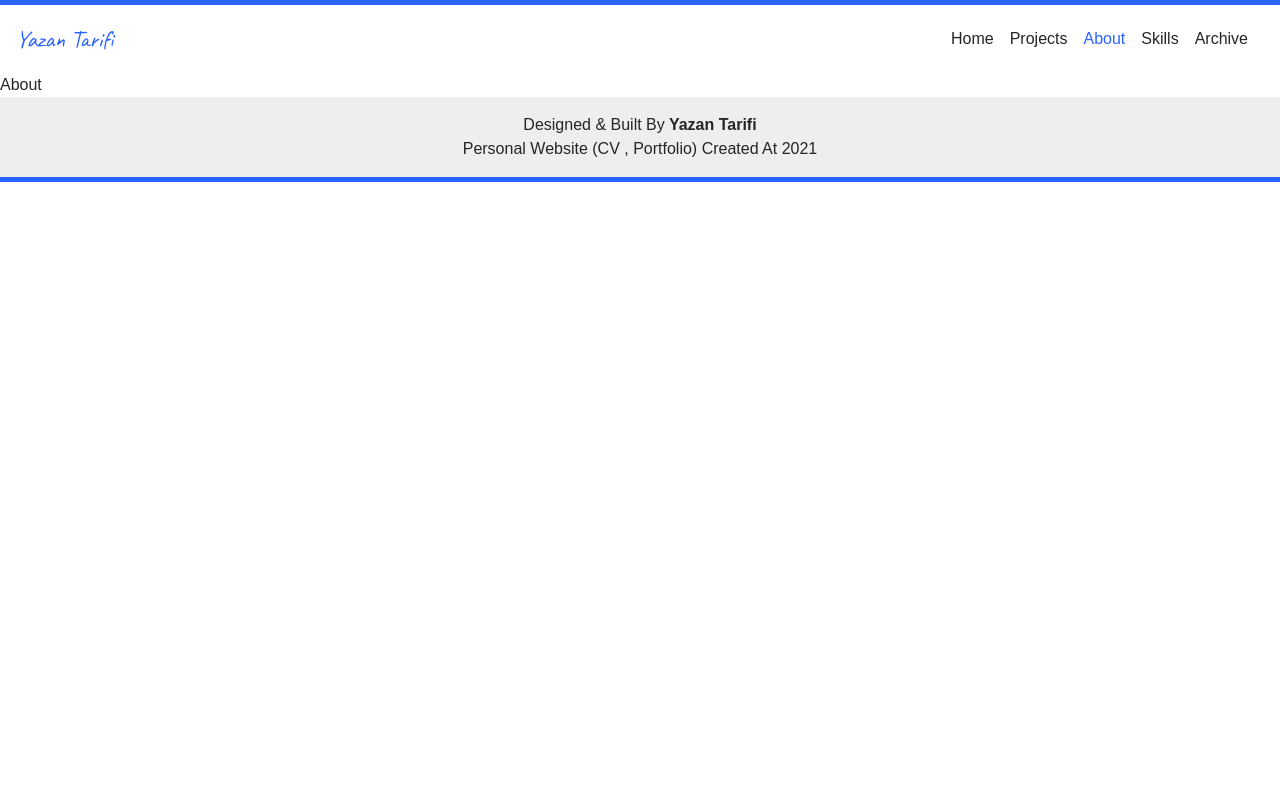
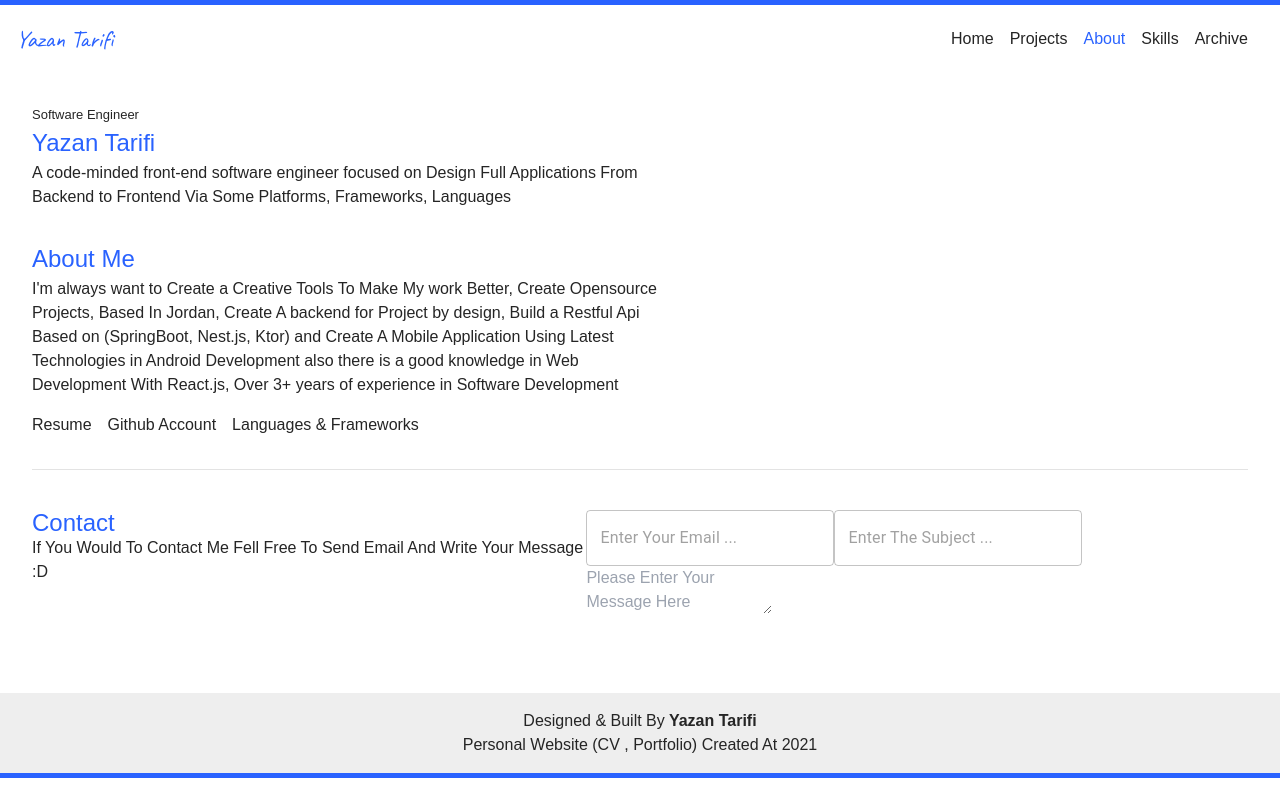
Before and after one commit to Yazan98/portfolio-next, a Next.js app: page /about in a window 1280 px wide. Built offline with nearby package versions, Linux system fonts and the light colour scheme.

Commit message:
Add Html To About Page

```diff
--- a/package.json
+++ b/package.json
@@ -11,6 +11,7 @@
   },
   "dependencies": {
     "@babel/runtime": "^7.13.17",
+    "@material-ui/core": "^4.11.3",
     "babel": "^6.23.0",
     "eslint": "7.2.0",
     "next": "10.1.3",
--- a/pages/_app.js
+++ b/pages/_app.js
@@ -2,6 +2,7 @@ import '../styles/globals.css';
 import '../styles/skills_view.css';
 import '../styles/footer_style.scss';
 import '../styles/projects.scss';
+import '../styles/about.scss';
 import React from 'react';
 
 // eslint-disable-next-line react/prop-types
--- a/pages/about.jsx
+++ b/pages/about.jsx
@@ -1,10 +1,41 @@
 import React from 'react';
+import TextField from '@material-ui/core/TextField';
+import TextareaAutosize from '@material-ui/core/TextareaAutosize';
 import PersonalPagesComponent from '../components/layouts/PersonalPagesComponent';
 
 export default function About() {
   return (
     <PersonalPagesComponent>
-      <h1>About</h1>
+      <div className="AboutContentContainer">
+        <p className="Hint">Software Engineer</p>
+        <h2>Yazan Tarifi</h2>
+        <p>A code-minded front-end software engineer focused on Design Full Applications From Backend to Frontend Via Some Platforms, Frameworks, Languages</p>
+
+        <div className="AboutContent">
+          <h2>About Me</h2>
+          <p>I'm always want to Create a Creative Tools To Make My work Better, Create Opensource Projects, Based In Jordan, Create A backend for Project by design, Build a Restful Api Based on (SpringBoot, Nest.js, Ktor) and Create A Mobile Application Using Latest Technologies in Android Development also there is a good knowledge in Web Development With React.js, Over 3+ years of experience in Software Development</p>
+        </div>
+
+        <div className="Links">
+          <a href="/resume" className="Button">Resume</a>
+          <a href="https://www.github.com/Yazan98" className="Button">Github Account</a>
+          <a href="/languages" className="Button">Languages & Frameworks</a>
+        </div>
+
+        <section className="ContactContainer">
+          <div className="Title">
+            <div className="Content">
+              <h2>Contact</h2>
+              <p className="Des">If You Would To Contact Me Fell Free To Send Email And Write Your Message :D</p>
+            </div>
+          </div>
+          <form className="ContactForm">
+            <TextField id="email" type="email" variant="outlined" placeholder="Enter Your Email ..." autoComplete={false} required />
+            <TextField id="subject" type="text" variant="outlined" placeholder="Enter The Subject ..." autoComplete={false} required />
+            <TextareaAutosize id="message" type="time" variant="outlined" placeholder="Please Enter Your Message Here" rowsMax={10} required />
+          </form>
+        </section>
+      </div>
     </PersonalPagesComponent>
   );
 }
--- a/pages/projects.jsx
+++ b/pages/projects.jsx
@@ -8,6 +8,7 @@ export default function ProjectsComponent() {
   const [filter, setFilter] = React.useState('all');
   const [projects, setProjects] = React.useState([]);
   const router = useRouter();
+
   React.useEffect(() => {
     if (filter === 'all') {
       setProjects(getProjectsList());
@@ -18,9 +19,9 @@ export default function ProjectsComponent() {
 
   const onProjectClicked = (name) => {
     if (name === 'All Projects') {
-      router.push('/projects/all');
+      router.push('/projects/all').catch((error) => console.error(error));
     } else {
-      router.push(`/project?name=${name}`);
+      router.push(`/project?name=${name}`).catch((error) => console.error(error));
     }
   };
 
--- /dev/null
+++ b/styles/about.scss
@@ -0,0 +1,65 @@
+
+.AboutContentContainer {
+  padding: 2em;
+
+  h2 {
+    color: rgb(41, 98, 255);
+    font-size: x-large;
+    padding: 0;
+    margin: 0;
+  }
+
+  .Hint {
+    font-size: small;
+  }
+
+  p {
+    padding: 0;
+    margin: 0;
+    max-width: 50vw;
+  }
+
+  .AboutContent {
+    margin-top: 2em;
+  }
+
+  .Links {
+    margin-top: 1em;
+
+    a {
+      margin-right: 1em;
+    }
+  }
+
+  section {
+    margin-top: 2em;
+    display: flex;
+    justify-content: space-between;
+
+    .ContactForm {
+      display: block;
+      .email {
+        width: 100%;
+      }
+    }
+
+    .site-btn {
+      font-size: 12px;
+      line-height: 1.66;
+      text-transform: uppercase;
+      font-weight: 700;
+      font-family: "Lato", sans-serif;
+      background: #3333ff;
+      color: #fff;
+      -webkit-transition: all 0.3s ease;
+      -o-transition: all 0.3s ease;
+      transition: all 0.3s ease;
+      min-width: 170px;
+      text-align: center;
+      padding: 15px;
+      display: inline-block;
+      border: none;
+      border-radius: 2px;
+    }
+  }
+}
```
Also changed, not shown: 1 other file (tests, documents, lock files or other folders).
